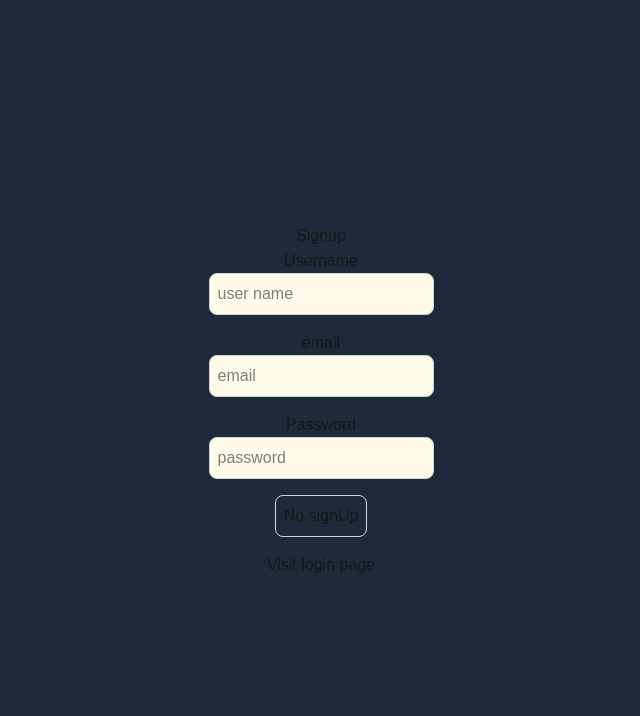
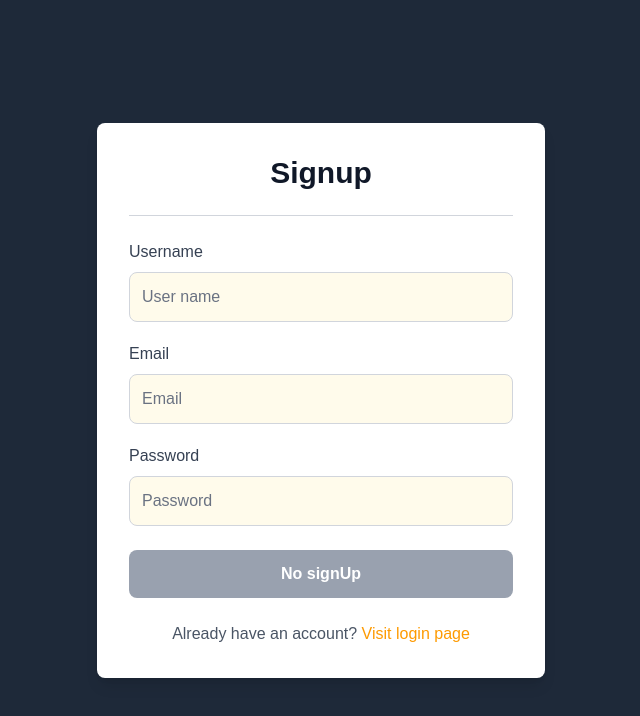
Before and after one commit to rajarya199/Authentication_in_NextJS, a Next.js app: page /signup in a window 1280 px wide. Shown: the top 716 px of the page, without its empty margins (319-959 px from the left). Built offline with nearby package versions, Linux system fonts and the light colour scheme.

Commit message:
register

```diff
--- a/src/app/signup/page.tsx
+++ b/src/app/signup/page.tsx
@@ -35,41 +35,74 @@ router.push("/login")
         }
     },[user])
   return (
-    <div className='flex flex-col items-center justify-center min-h-screen py-2 bg-gray-800'>
-        <h1>{isLoading ?"Processing":"Signup"}</h1>
-        <hr />
-        <label htmlFor="username">Username</label>
+   <div className="flex flex-col items-center justify-center min-h-screen bg-gray-800 px-4 py-12">
+      <div className="bg-white rounded-lg shadow-lg max-w-md w-full p-8">
+        <h1 className="text-3xl font-bold text-gray-900 mb-6 text-center">
+          {isLoading ? "Processing..." : "Signup"}
+        </h1>
+        <hr className="mb-6 border-gray-300" />
+
+        <div className="mb-5">
+          <label htmlFor="username" className="block mb-2 font-medium text-gray-700">
+            Username
+          </label>
           <input
-        className='p-2 border bg-amber-50 border-gray-300 rounded-lg mb-4 focus:outline-none focus:border-gray-600 text-black'
             id="username"
+            type="text"
+            placeholder="User name"
             value={user.username}
-        onChange={(e)=>setUser({...user,username:e.target.value})}
-        type="text"
-        placeholder='user name' />
-         <label htmlFor="email">email</label>
+            onChange={(e) => setUser({ ...user, username: e.target.value })}
+            className="w-full p-3 border border-gray-300 rounded-lg bg-amber-50 text-black placeholder-gray-500 focus:outline-none focus:ring-2 focus:ring-amber-400 focus:border-amber-400 transition"
+          />
+        </div>
+
+        <div className="mb-5">
+          <label htmlFor="email" className="block mb-2 font-medium text-gray-700">
+            Email
+          </label>
           <input
-        className='p-2 bg-amber-50 border border-gray-300 rounded-lg mb-4 focus:outline-none focus:border-gray-600 text-black'
             id="email"
+            type="email"
+            placeholder="Email"
             value={user.email}
-        onChange={(e)=>setUser({...user,email:e.target.value})}
-        type="text"
-        placeholder='email' />
-           <label htmlFor="password">Password</label>
+            onChange={(e) => setUser({ ...user, email: e.target.value })}
+            className="w-full p-3 border border-gray-300 rounded-lg bg-amber-50 text-black placeholder-gray-500 focus:outline-none focus:ring-2 focus:ring-amber-400 focus:border-amber-400 transition"
+          />
+        </div>
+
+        <div className="mb-6">
+          <label htmlFor="password" className="block mb-2 font-medium text-gray-700">
+            Password
+          </label>
           <input
-        className='p-2 bg-amber-50 border border-gray-300 rounded-lg mb-4 focus:outline-none focus:border-gray-600 text-black'
             id="password"
+            type="password"
+            placeholder="Password"
             value={user.password}
-        onChange={(e)=>setUser({...user,password:e.target.value})}
-        type="password"
-        placeholder='password' />
+            onChange={(e) => setUser({ ...user, password: e.target.value })}
+            className="w-full p-3 border border-gray-300 rounded-lg bg-amber-50 text-black placeholder-gray-500 focus:outline-none focus:ring-2 focus:ring-amber-400 focus:border-amber-400 transition"
+          />
+        </div>
+
         <button
           onClick={onsignup}
-        className='p-2 border border-gray-300 rounded-lg mb-4 focus:outline-none focus:border-gray-600'>
-            {buttonDisabled ?"No signUp":"Signup"}
+          disabled={buttonDisabled}
+          className={`w-full py-3 rounded-lg font-semibold text-white transition ${
+            buttonDisabled
+              ? "bg-gray-400 cursor-not-allowed"
+              : "bg-amber-500 hover:bg-amber-600 focus:ring-4 focus:ring-amber-300"
+          }`}
+        >
+          {buttonDisabled ? "No signUp" : "Signup"}
         </button>
-        <Link href='/login'>
+
+        <p className="mt-6 text-center text-gray-600">
+          Already have an account?{" "}
+          <Link href="/login" className="text-amber-500 hover:text-amber-600 font-medium transition">
             Visit login page
           </Link>
+        </p>
+      </div>
     </div>
   )
 }
```
Lines whose indentation alone changed are shown as unchanged.
